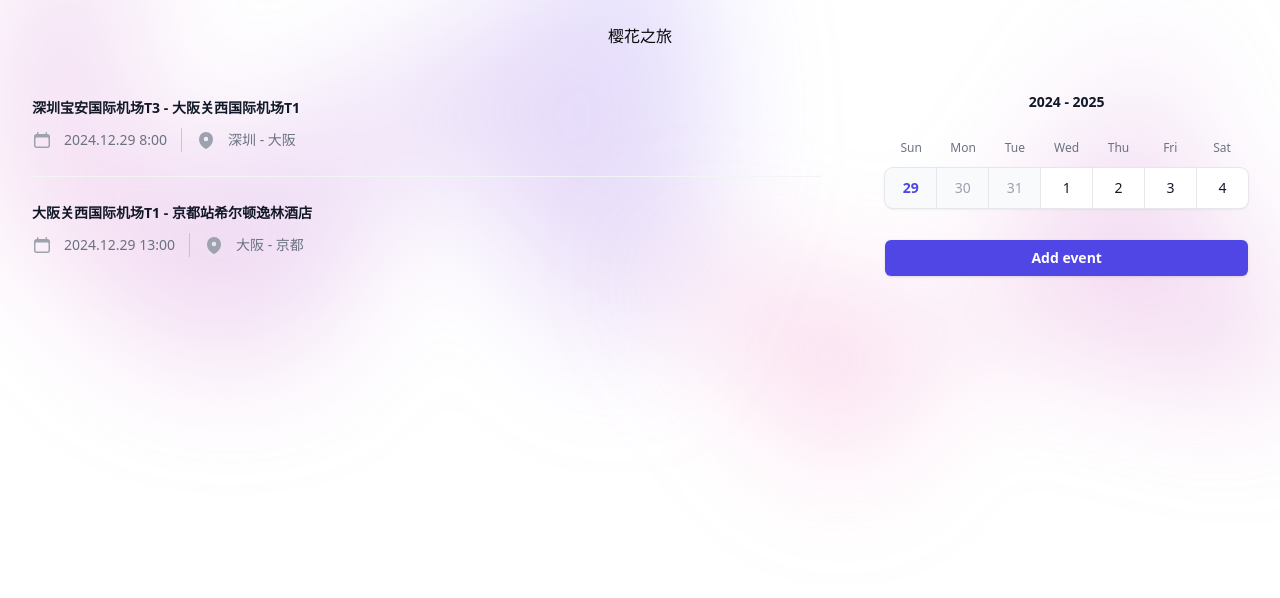
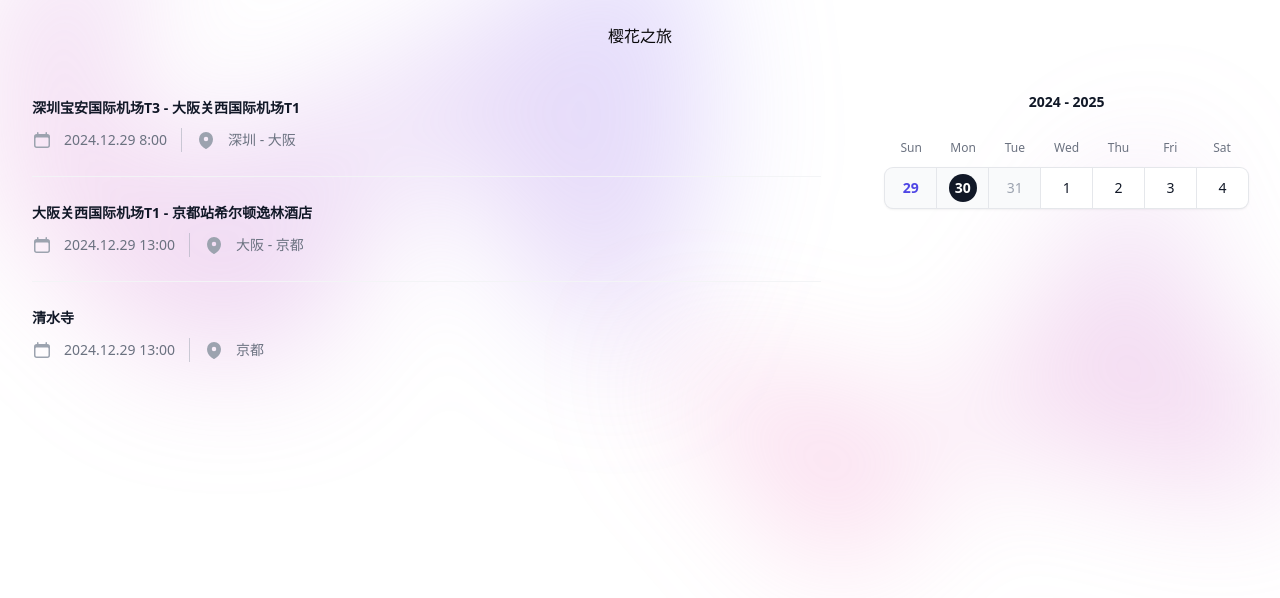
Before and after one commit to itroger/landmark, a Next.js app: page /get-started in a window 1280 px wide. Shown: the top 598 px of the page. Built offline with nearby package versions, Linux system fonts and the light colour scheme.

Commit message:
landmark init

```diff
--- a/app/globals.css
+++ b/app/globals.css
@@ -64,3 +64,19 @@
     @apply bg-background text-foreground;
   }
 }
+
+.hilton {
+  width: 100%;
+  height: 200px;
+  background-size: 100% 100%;
+  background-image: url("../images/hilton.jpg");
+  background-repeat: no-repeat;
+}
+
+.site {
+  width: 100%;
+  height: 200px;
+  background-size: 100% 100%;
+  background-image: url("../images/kiyomizudera.webp");
+  background-repeat: no-repeat;
+}
--- a/components/modal.tsx
+++ b/components/airline.tsx
@@ -3,7 +3,7 @@
 import { Dialog, DialogBackdrop, DialogPanel, DialogTitle } from '@headlessui/react'
 import { CheckIcon } from '@heroicons/react/24/outline'
 
-export default function Modal(props: any) {
+export default function Airline(props: any) {
     const { open, setOpen } = props;
 
     return (
--- a/components/calendars.tsx
+++ b/components/calendars.tsx
@@ -1,10 +1,9 @@
 'use client'
-import {
-    CalendarIcon,
-    MapPinIcon,
-} from '@heroicons/react/20/solid'
-import Modal from "./modal";
-import {useState} from "react";
+import { CalendarIcon, MapPinIcon } from '@heroicons/react/20/solid'
+import Airline from "./airline";
+import { useState } from "react";
+import Hotel from "./hotel";
+import Site from "./site";
 
 const meetings = [
     {
@@ -14,6 +13,7 @@ const meetings = [
         datetime: '2022-01-10T17:00',
         name: '深圳宝安国际机场T3 - 大阪关西国际机场T1',
         location: '深圳 - 大阪',
+        modal: 'airline'
     },
     {
         id: 2,
@@ -22,17 +22,26 @@ const meetings = [
         datetime: '2022-01-10T17:00',
         name: '大阪关西国际机场T1 - 京都站希尔顿逸林酒店',
         location: '大阪 - 京都',
+        modal: 'hotel'
     },
-    // More meetings...
+    {
+        id: 3,
+        date: '2024.12.29',
+        time: '13:00',
+        datetime: '2022-01-10T17:00',
+        name: '清水寺',
+        location: '京都',
+        modal: 'site'
+    },
 ]
-const days = [
-    { date: '2024-12-29', isToday: true },
-    { date: '2024-12-30', isSelected: false },
-    { date: '2024-12-31' },
-    { date: '2025-01-01', isCurrentMonth: true },
-    { date: '2025-01-02', isCurrentMonth: true },
-    { date: '2025-01-03', isCurrentMonth: true },
-    { date: '2025-01-04', isCurrentMonth: true },
+const initDays = [
+    { date: '2024.12.29', isToday: true },
+    { date: '2024.12.30', isSelected: true },
+    { date: '2024.12.31' },
+    { date: '2025.01.01', isCurrentMonth: true },
+    { date: '2025.01.02', isCurrentMonth: true },
+    { date: '2025.01.03', isCurrentMonth: true },
+    { date: '2025.01.04', isCurrentMonth: true },
 ]
 
 function classNames(...classes) {
@@ -40,11 +49,41 @@ function classNames(...classes) {
 }
 
 export default function Calendars() {
-    const [open, setOpen] = useState(false);
+    const [airline, setAirline] = useState(false);
+    const [hotel, setHotel] = useState(false);
+    const [site, setSite] = useState(false);
+    const [days, setDays] = useState(initDays);
+
+    const handleClick = (modal: string) => {
+        switch (modal) {
+            case 'airline': {
+                setAirline(true);
+                break;
+            }
+            case 'hotel': {
+                setHotel(true);
+                break;
+            }
+            case 'site': {
+                setSite(true);
+                break;
+            }
+
+        }
+    }
+
+    const handleDate = (day) => {
+        initDays.forEach(item => {
+            item.isSelected = day.date === item.date;
+        })
+        setDays([...initDays]);
+    }
 
     return (
         <div>
-            <Modal open={open} setOpen={setOpen} />
+            <Airline open={airline} setOpen={setAirline} />
+            <Hotel open={hotel} setOpen={setHotel} />
+            <Site open={site} setOpen={setSite} />
             <div className="lg:grid lg:grid-cols-12 lg:gap-x-16">
                 <div className="mt-10 text-center lg:col-start-8 lg:col-end-13 lg:row-start-1 lg:mt-9 xl:col-start-9">
                     <div className="flex items-center text-gray-900">
@@ -64,6 +103,7 @@ export default function Calendars() {
                             <button
                                 key={day.date}
                                 type="button"
+                                onClick={() => handleDate(day)}
                                 className={classNames(
                                     'py-1.5 hover:bg-gray-100 focus:z-10',
                                     day.isCurrentMonth ? 'bg-white' : 'bg-gray-50',
@@ -86,21 +126,15 @@ export default function Calendars() {
                                         day.isSelected && !day.isToday && 'bg-gray-900',
                                     )}
                                 >
-                                    {day.date.split('-').pop().replace(/^0/, '')}
+                                    {day.date.split('.').pop().replace(/^0/, '')}
                                 </time>
                             </button>
                         ))}
                     </div>
-                    <button
-                        type="button"
-                        className="mt-8 w-full rounded-md bg-indigo-600 px-3 py-2 text-sm font-semibold text-white shadow hover:bg-indigo-500 focus-visible:outline focus-visible:outline-2 focus-visible:outline-offset-2 focus-visible:outline-indigo-600"
-                    >
-                        Add event
-                    </button>
                 </div>
                 <ol className="mt-4 divide-y divide-gray-100 text-sm/6 lg:col-span-7 xl:col-span-8">
                     {meetings.map((meeting) => (
-                        <li key={meeting.id} className="relative flex space-x-6 py-6 xl:static" onClick={() => setOpen(true)}>
+                        <li key={meeting.id} className="relative flex space-x-6 py-6 xl:static" onClick={() => handleClick(meeting.modal)}>
                             <div className="flex-auto">
                                 <h3 className="pr-10 font-semibold text-gray-900 xl:pr-0">{meeting.name}</h3>
                                 <dl className="mt-2 flex flex-col text-gray-500 xl:flex-row">
--- /dev/null
+++ b/components/hotel.tsx
@@ -0,0 +1,24 @@
+'use client'
+import { Dialog, DialogBackdrop, DialogPanel } from '@headlessui/react'
+
+export default function Hotel(props: any) {
+    const { open, setOpen } = props;
+
+    return (
+        <Dialog open={open} onClose={setOpen} className="relative z-10">
+            <DialogBackdrop transition className="fixed inset-0 bg-gray-500/75 transition-opacity data-[closed]:opacity-0 data-[enter]:duration-300 data-[leave]:duration-200 data-[enter]:ease-out data-[leave]:ease-in"/>
+            <div className="fixed inset-0 z-10 w-screen overflow-y-auto">
+                <div className="flex min-h-full items-center justify-center p-4 text-center sm:items-center sm:p-0">
+                    <DialogPanel transition className="w-full relative transform overflow-hidden rounded-lg bg-white text-left shadow-xl transition-all data-[closed]:translate-y-4 data-[closed]:opacity-0 data-[enter]:duration-300 data-[leave]:duration-200 data-[enter]:ease-out data-[leave]:ease-in sm:my-8 sm:w-full sm:max-w-sm sm:p-6 data-[closed]:sm:translate-y-0 data-[closed]:sm:scale-95">
+                       <div className='hilton'></div>
+                        <div className='p-2'>
+                            <div>京都站希尔顿逸林酒店</div>
+                            <p className='text-sm'>15 Higashi Kujo Nishi Iwamotocho, Minami Ward, 日本京都</p>
+                            <p className='text-sm'>12月29日 - 12月31日</p>
+                        </div>
+                    </DialogPanel>
+                </div>
+            </div>
+        </Dialog>
+    )
+}
--- /dev/null
+++ b/components/site.tsx
@@ -0,0 +1,25 @@
+'use client'
+import { Dialog, DialogBackdrop, DialogPanel } from '@headlessui/react'
+
+export default function Site(props: any) {
+    const { open, setOpen } = props;
+
+    return (
+        <Dialog open={open} onClose={setOpen} className="relative z-10">
+            <DialogBackdrop transition className="fixed inset-0 bg-gray-500/75 transition-opacity data-[closed]:opacity-0 data-[enter]:duration-300 data-[leave]:duration-200 data-[enter]:ease-out data-[leave]:ease-in"/>
+            <div className="fixed inset-0 z-10 w-screen overflow-y-auto">
+                <div className="flex min-h-full items-center justify-center p-4 text-center sm:items-center sm:p-0">
+                    <DialogPanel transition className="w-full relative transform overflow-hidden rounded-lg bg-white text-left shadow-xl transition-all data-[closed]:translate-y-4 data-[closed]:opacity-0 data-[enter]:duration-300 data-[leave]:duration-200 data-[enter]:ease-out data-[leave]:ease-in sm:my-8 sm:w-full sm:max-w-sm sm:p-6 data-[closed]:sm:translate-y-0 data-[closed]:sm:scale-95">
+                        <div className='site'></div>
+                        <div className='p-2'>
+                            <div>清水寺</div>
+                            <p className='text-sm text-gray-600'>乙和山清水寺始建于 778 年。 它的历史可以追溯到距今约 1250 年。 作为象征大慈悲的观音大人的圣地，它自古以来就向平民开放，受到广泛人群的欢迎。 在古老的历史书籍和文学作品中，许多人喜欢参观清水寺。
+                                占地 130,000 平方米的辖区位于京都以东音羽山的山坡上，两旁林立着 30 多座寺庙和宝塔，包括国宝和重要文化财产。 自成立以来，这座塔曾被超过 10 度的大火摧毁，但由于虔诚的信仰，它已经多次重建。 现在的寺庙大部分是在 1633 年重建的。 1994 年，它被联合国教科文组织列为世界文化遗产“古都京都文化财产”之一。</p>
+                            <p className='text-sm'>京都 12月30日</p>
+                        </div>
+                    </DialogPanel>
+                </div>
+            </div>
+        </Dialog>
+    )
+}
```
Also changed, not shown: images/hilton.jpg (added), images/kiyomizudera.webp (added).
